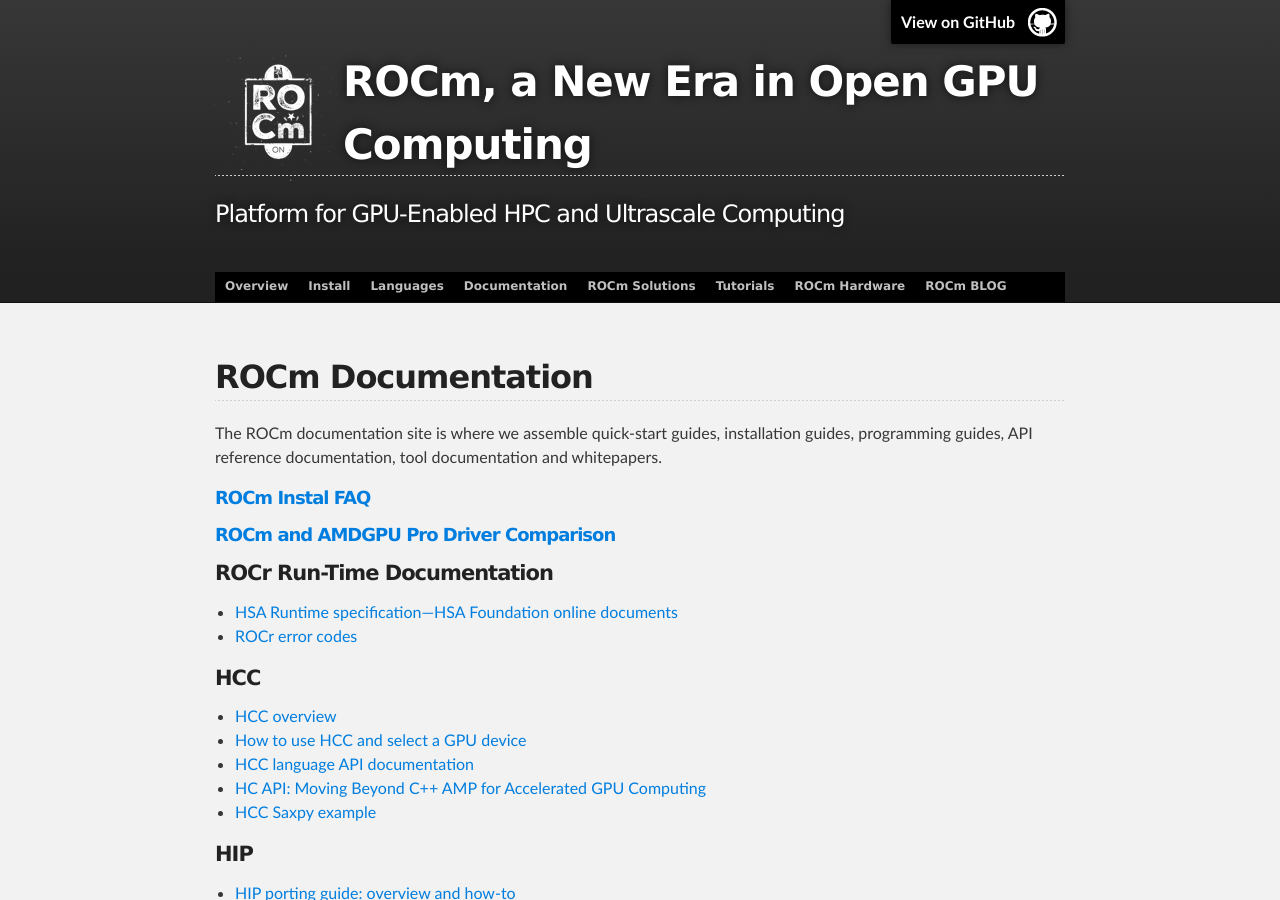
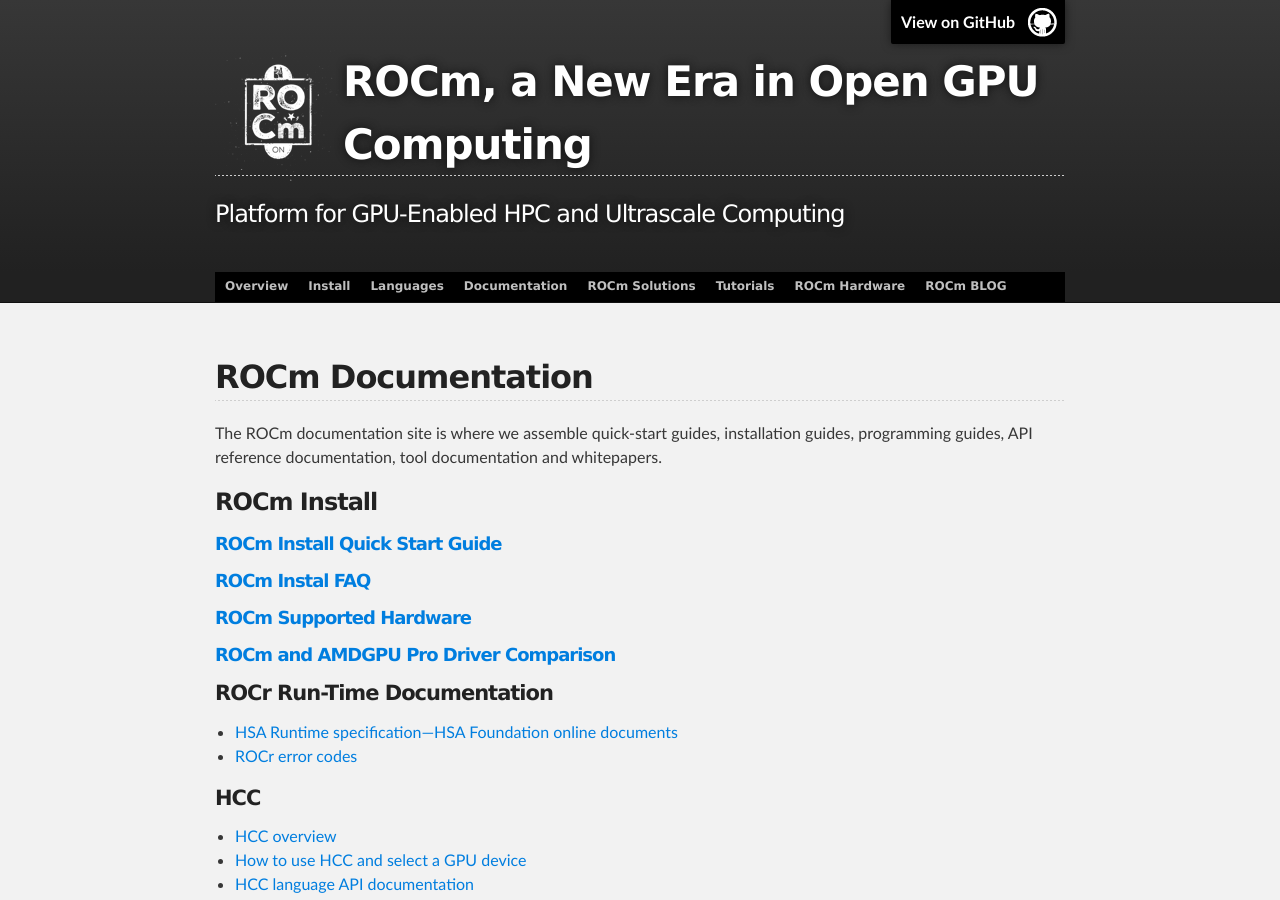
Before and after one commit to ROCm/ROCm.github.io, a Jekyll site: the page built from documentation.md, in a window 1280 px wide and 900 px high. Built offline with Jekyll 4.4.1, drawn with Linux system fonts in a browser that asks for light colours.

Commit message:
Update documentation.md

```diff
--- a/documentation.md
+++ b/documentation.md
@@ -7,7 +7,10 @@
 
 The ROCm documentation site is where we assemble quick-start guides, installation guides, programming guides, API reference documentation, tool documentation and whitepapers.
 
+### ROCm Install
+##### [ROCm Install Quick Start Guide](ROCmInstall.md)
 ##### [ROCm Instal FAQ](install_issues.md)
+##### [ROCm Supported Hardware](hardware.md)
 
 ##### [ROCm and AMDGPU Pro Driver Comparison](ROCmRadeonProcompare.md)
 
```
